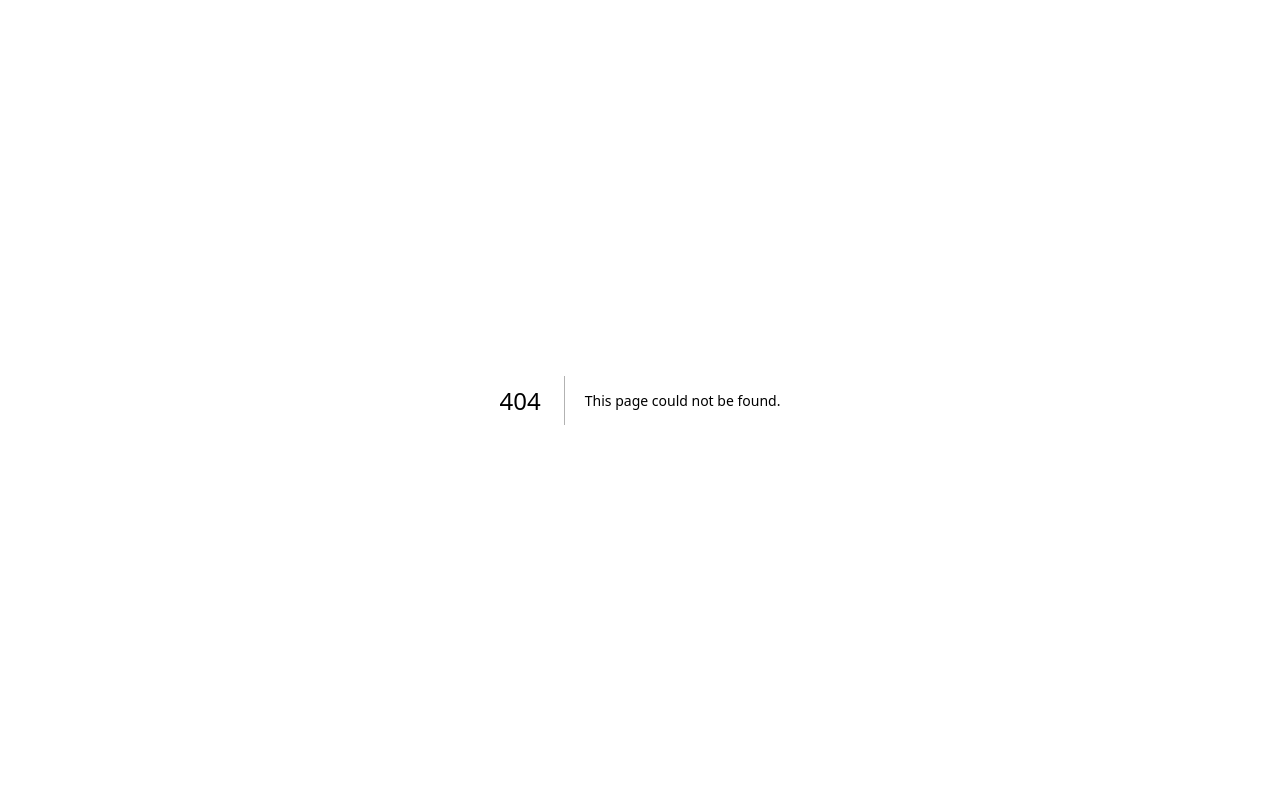
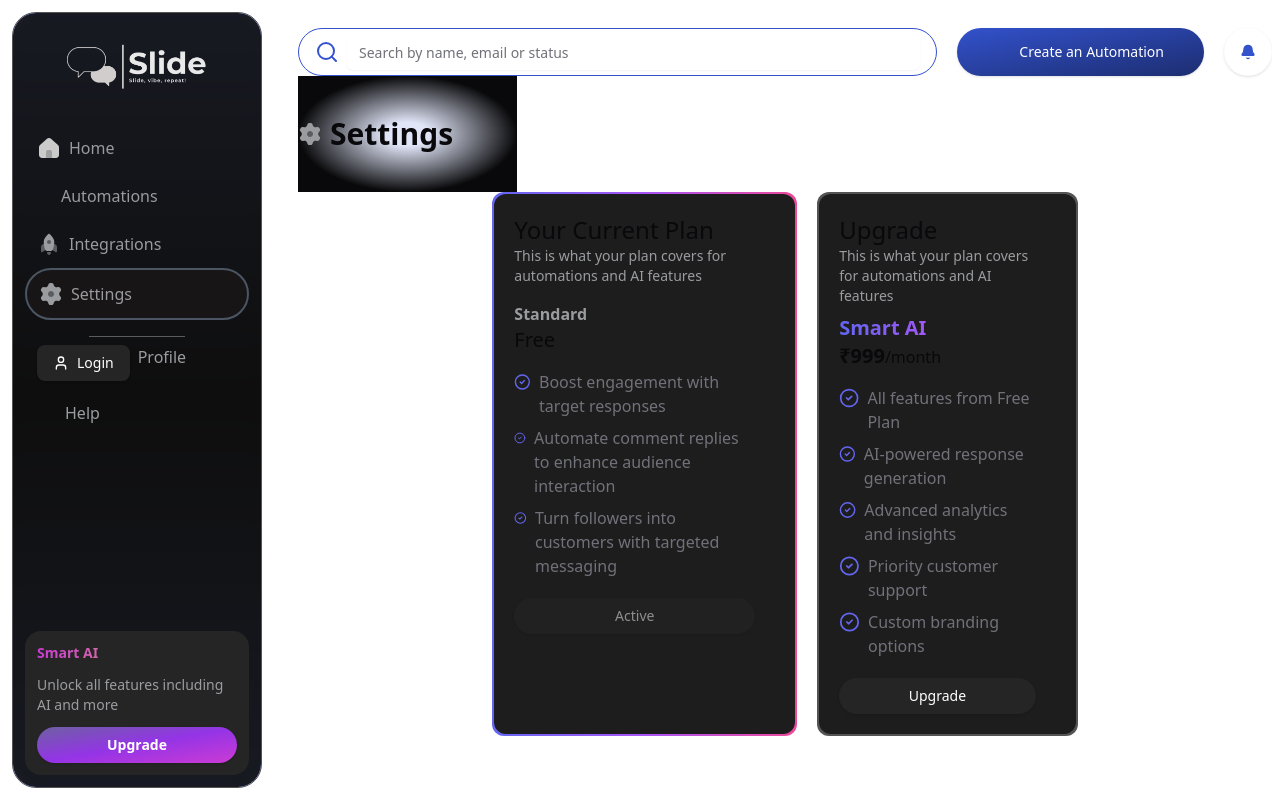
Before and after one commit to thestarharsh/slide, a Next.js app: page /dashboard/1/settings in a window 1280 px wide. Before the commit this address had no page. Built offline with nearby package versions, Linux system fonts and the light colour scheme; no server answers; some icons are missing.

Commit message:
Add Billing component and PaymentCard; update layout and breadcrumbs to include new icons and constants

```diff
--- /dev/null
+++ b/src/app/(protected)/dashboard/[slug]/settings/page.tsx
@@ -0,0 +1,9 @@
+import Billing from "@/components/global/billing";
+
+const Page = () => {
+  return (
+    <Billing />
+  )
+};
+
+export default Page;
--- a/src/app/layout.tsx
+++ b/src/app/layout.tsx
@@ -1,13 +1,13 @@
 import type { Metadata } from "next";
 import { Toaster} from "sonner";
-import { Geist, Geist_Mono } from "next/font/google";
+import { Plus_Jakarta_Sans, Geist_Mono } from "next/font/google";
 import { ClerkProvider } from "@clerk/nextjs";
 
 import { ThemeProvider } from "@/providers/theme-provider";
 
 import "./globals.css";
 
-const geistSans = Geist({
+const jakartaSans = Plus_Jakarta_Sans({
   variable: "--font-geist-sans",
   subsets: ["latin"],
 });
@@ -32,7 +32,7 @@
       <html lang="en">
         <body
           suppressHydrationWarning
-          className={`${geistSans.variable} ${geistMono.variable} antialiased`}
+          className={`${jakartaSans.variable} ${geistMono.variable} antialiased`}
         >
           <ThemeProvider
             attribute="class"
--- /dev/null
+++ b/src/components/global/billing/index.tsx
@@ -0,0 +1,16 @@
+import PaymentCard from "./payment-card";
+
+const Billing = () => {
+  return <div className="flex lg:flex-row flex-col gap-5 w-full lg:w-10/12 xl:w-8/12 container">
+    <PaymentCard
+        label="FREE"
+        current={"FREE"}
+    />
+    <PaymentCard
+        label="PRO"
+        current={"FREE"}
+    />
+  </div>;
+};
+
+export default Billing;
--- /dev/null
+++ b/src/components/global/billing/payment-card.tsx
@@ -0,0 +1,101 @@
+import { CircleCheck } from "lucide-react";
+
+import { cn } from "@/lib/utils";
+
+import { Button } from "@/components/ui/button";
+import { PLANS } from "@/constants/pages";
+
+type PaymentCardProps = {
+  label: string;
+  current: "PRO" | "FREE";
+  landing?: boolean;
+};
+
+const PaymentCard = ({ label, current, landing }: PaymentCardProps) => {
+  return (
+    <div
+      className={cn(
+        label !== current
+          ? "bg-in-active"
+          : "bg-gradient-to-r from-indigo-500 via-purple-500 to-pink-500",
+        "p-[2px] rounded-xl overflow-hidden"
+      )}
+    >
+      <div
+        className={cn(
+          landing && "radial--gradient--pink",
+          "flex flex-col rounded-xl pl-5 py-5 pr-10 bg-background-90 h-full"
+        )}
+      >
+        {landing ? (
+          <h2 className="text-2xl">
+            {label === "PRO" && "Premium Plan"}
+            {label === "FREE" && "Standard"}
+          </h2>
+        ) : (
+          <h2 className="text-2xl">
+            {label === current
+              ? "Your Current Plan"
+              : current === "PRO"
+              ? "Downgrade"
+              : "Upgrade"}
+          </h2>
+        )}
+        <p className="text-text-secondary text-sm mb-2">
+          This is what your plan covers for automations and AI features
+        </p>
+        {label === "PRO" ? (
+          <span className="bg-gradient-to-r text-xl from-indigo-500 via-purple-500 font-bold to-pink-500 bg-clip-text text-transparent">
+            Smart AI
+          </span>
+        ) : (
+          <p className="font-bold mt-2 text-text-secondary">Standard</p>
+        )}
+        {label === "PRO" ? (
+          <p className="mb-2">
+            <b className="text-xl">₹999</b>/month
+          </p>
+        ) : (
+          <p className="text-xl mb-2">Free</p>
+        )}
+
+        {PLANS[label === "PRO" ? 1 : 0]?.features?.map((i) => (
+          <p key={i} className="mt-2 text-muted-foreground flex gap-2 ">
+            <CircleCheck className="text-indigo-500" />
+            {i}
+          </p>
+        ))}
+
+        {landing ? (
+          <Button
+            className={cn(
+              "rounded-full mt-5",
+              label === "PRO"
+                ? "bg-gradient-to-r from-indigo-500 text-white via-purple-500 to-pink-500"
+                : "bg-background-80 text-white hover:text-background-80"
+            )}
+          >
+            {label === current
+              ? "Get Started"
+              : current === "PRO"
+              ? "Free"
+              : "Get Started"}
+          </Button>
+        ) : (
+          <Button
+            className="rounded-full mt-5 bg-background-80 text-white hover:text-background-80"
+            disabled={label === current}
+          >
+            {label === current
+              ? "Active"
+              : current === "PRO"
+              ? "Downgrade"
+              : "Upgrade"}
+          </Button>
+        )}
+      </div>
+    </div>
+  );
+};
+
+export default PaymentCard;
--- a/src/components/global/breadcrumbs/main-breadcrumbs/index.tsx
+++ b/src/components/global/breadcrumbs/main-breadcrumbs/index.tsx
@@ -1,3 +1,5 @@
+import { PAGE_ICON } from "@/constants/pages";
+
 type MainBreadcrumbsProps = {
   page: string;
   slug?: string;
@@ -15,7 +17,8 @@
         </div>
       )}
       <span className="radial--gradient inline-flex py-5 lg:py-10 pr-16 gap-x-2 items-center">
-
+        {PAGE_ICON[page.toUpperCase()]}
+        <h2 className="font-semibold text-3xl capitalize">{page}</h2>
       </span>
     </div>
   );
--- a/src/constants/pages.tsx
+++ b/src/constants/pages.tsx
@@ -1,6 +1,55 @@
+import { ReactNode } from "react";
+
+import {
+  AutomationDuoToneBlue,
+  ContactsDuoToneBlue,
+  HomeDuoToneBlue,
+  RocketDuoToneBlue,
+  SettingsDuoToneWhite,
+} from "@/icons";
+
 export const PAGE_BREAD_CRUMBS: string[] = [
-    "contacts",
-    "automations",
-    "integrations",
-    "settings",
+  "contacts",
+  "automations",
+  "integrations",
+  "settings",
 ];
+
+type Props = {
+  [page in string]: ReactNode;
+};
+
+export const PAGE_ICON: Props = {
+  AUTOMATIONS: <AutomationDuoToneBlue />,
+  CONTACTS: <ContactsDuoToneBlue />,
+  INTEGRATIONS: <RocketDuoToneBlue />,
+  SETTINGS: <SettingsDuoToneWhite />,
+  HOME: <HomeDuoToneBlue />,
+};
+
+export const PLANS = [
+  {
+    name: 'Free Plan',
+    description: 'Perfect for getting started',
+    price: '₹0',
+    features: [
+      'Boost engagement with target responses',
+      'Automate comment replies to enhance audience interaction',
+      'Turn followers into customers with targeted messaging',
+    ],
+    cta: 'Get Started',
+  },
+  {
+    name: 'Smart AI Plan',
+    description: 'Advanced features for power users',
+    price: '₹999',
+    features: [
+      'All features from Free Plan',
+      'AI-powered response generation',
+      'Advanced analytics and insights',
+      'Priority customer support',
+      'Custom branding options',
+    ],
+    cta: 'Upgrade Now',
+  },
+];
```
